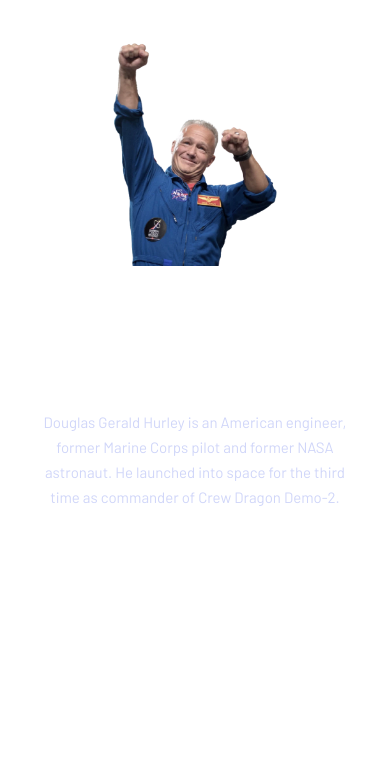
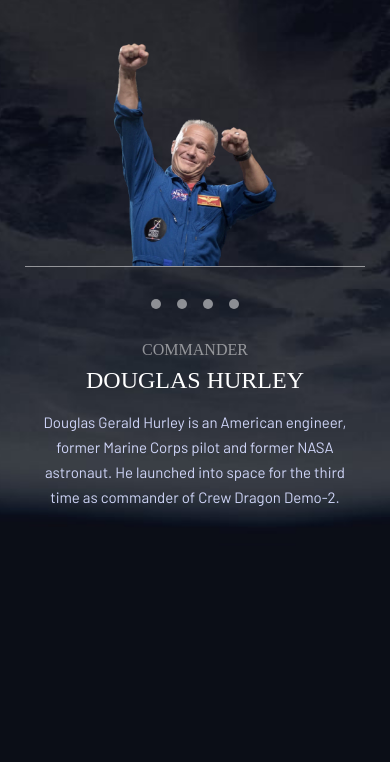
Before and after one commit to Nursultan90/space-tourism, a plain HTML site: page crew.html in a window 390 px wide. Shown: the part 82-844 px from the top of the page. Drawn offline with nearby package versions, Linux system fonts and the light colour scheme; the site is published under a folder, as on GitHub Pages, so addresses that start at the root find nothing; a web font is replaced by a local one.

Commit message:
Add files via upload

```diff
--- a/css/crew.css
+++ b/css/crew.css
@@ -163,7 +163,7 @@
 @media (max-width: 1023px) {
     body {
         padding: 0 0 0 40px;
-        background: url(/images/crew/background-crew-tablet.jpg) no-repeat;
+        background: url(../images/crew/background-crew-tablet.jpg) no-repeat;
         background-size: cover;
         background-position: center center;
     }
@@ -248,7 +248,7 @@
 @media (max-width: 767px) {
     body {
         padding: 0 0 0 25px;
-        background: url(/images/crew/background-crew-mobile.jpg) no-repeat;
+        background: url(../images/crew/background-crew-mobile.jpg) no-repeat;
         background-size: cover;
         background-position: center top;
     }
```
